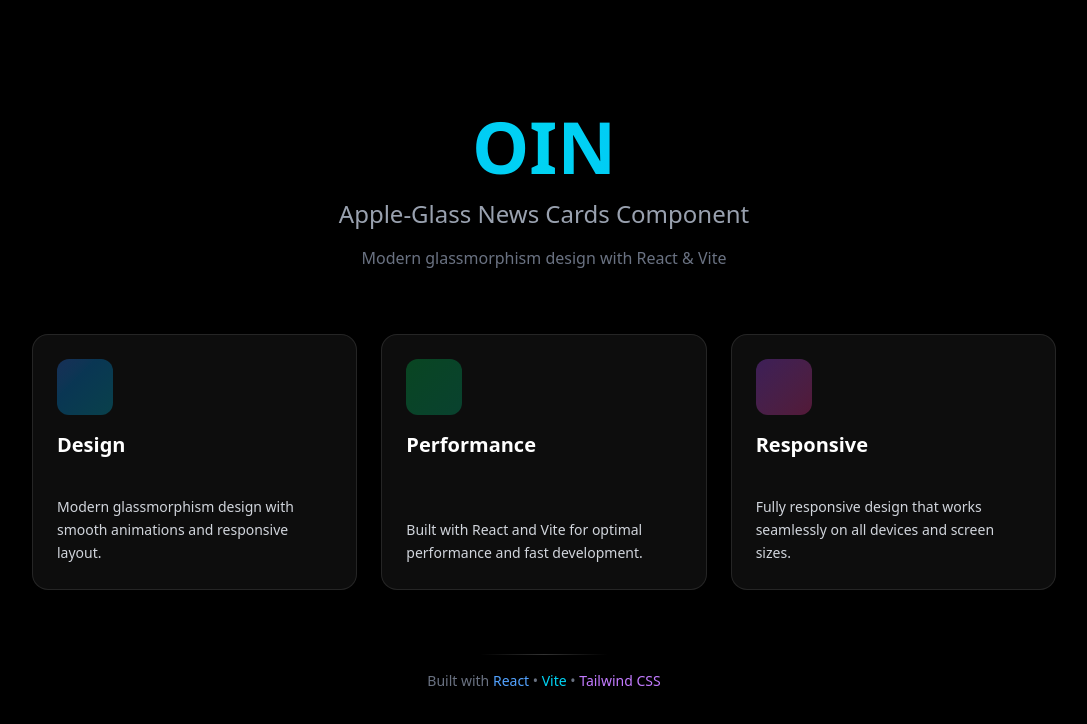
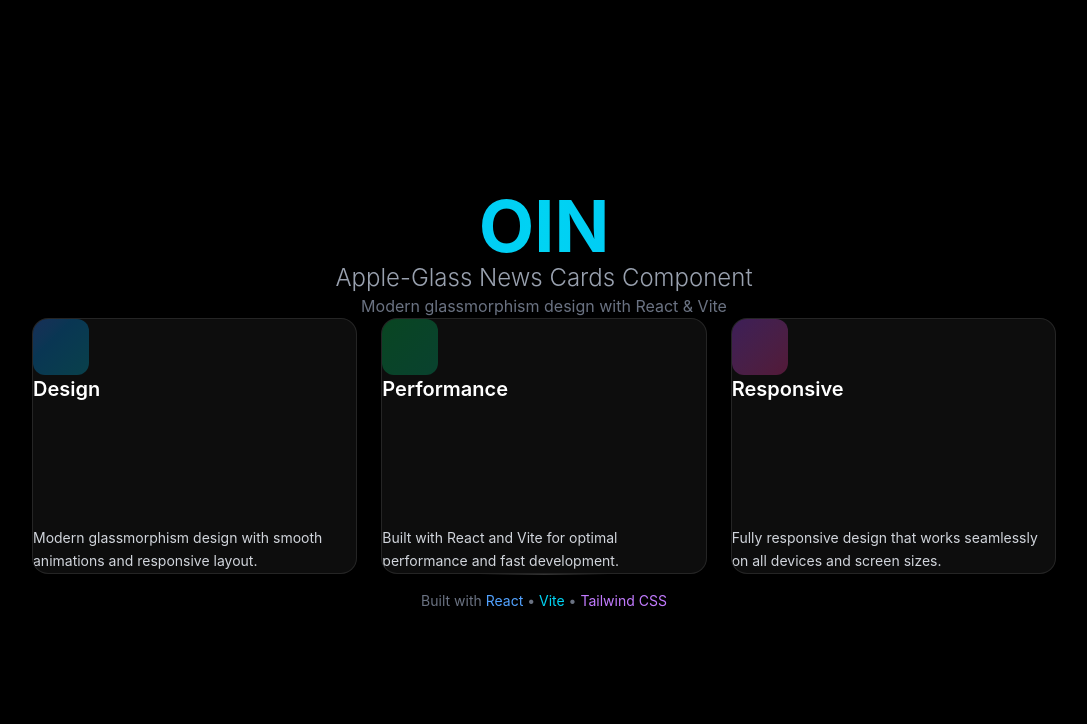
Before and after one commit to diwakar-bhagat/OIN, a React (Vite) app: page / in a window 1280 px wide. Shown: the top 724 px of the page, without its empty margins (96-1183 px from the left). Built offline with nearby package versions, Linux system fonts and the light colour scheme.

Commit message:
fix: correct CSS import chain for Vite app
Fix Tailwind CSS imports and remove duplicate imports in globals.css.

Co-authored-by: Diwakar Bhagat <184978042+diwakar-bhagat@users.noreply.github.com>

```diff
--- a/src/app/globals.css
+++ b/src/app/globals.css
@@ -1,5 +1,3 @@
-@import 'tailwindcss';
-
 * {
   margin: 0;
   padding: 0;
@@ -60,7 +58,5 @@ select {
 }
 
 /* Firefox scrollbar */
-* {
-  scrollbar-color: rgba(255, 255, 255, 0.2) rgba(255, 255, 255, 0.05);
-  scrollbar-width: thin;
-}
+scrollbar-color: rgba(255, 255, 255, 0.2) rgba(255, 255, 255, 0.05);
+scrollbar-width: thin;
--- a/src/main.tsx
+++ b/src/main.tsx
@@ -1,6 +1,7 @@
 
 import { createRoot } from 'react-dom/client';
 import App from './app/App';
+import './app/globals.css';
 import './styles/index.css';
 
 const root = document.getElementById('root');
```
